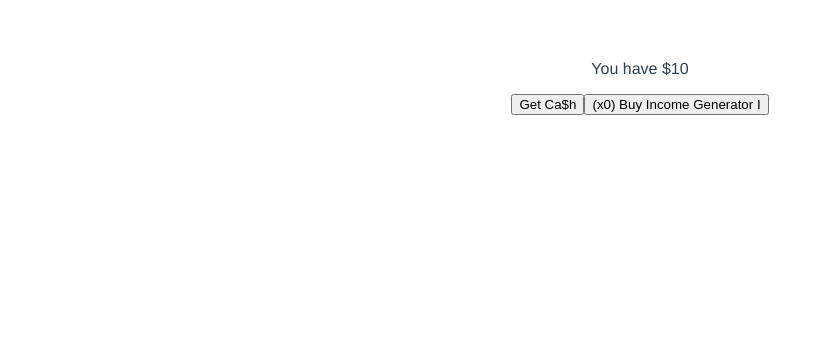
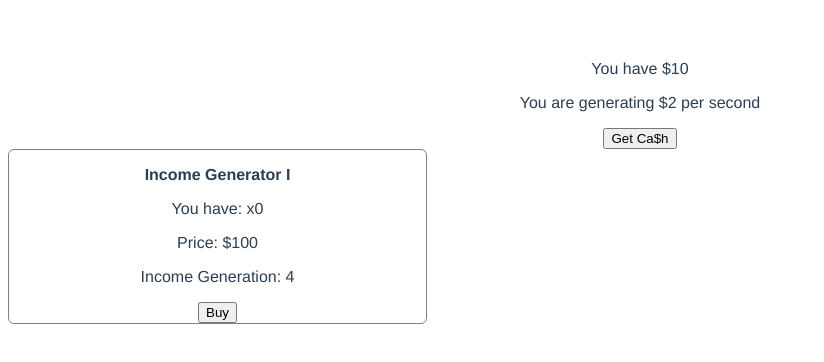
Before and after one commit to victor-am/click-hook, a Vue app: page /#/ in a window 1280 px wide. Shown: the top 362 px of the page, without its empty margins (0-824 px from the left). Built offline with nearby package versions, Linux system fonts and the light colour scheme.

Commit message:
Add variable pricing and better buy buttons

```diff
--- a/src/components/game.vue
+++ b/src/components/game.vue
@@ -1,24 +1,42 @@
 <template>
   <div>
     <p>You have ${{ currency }}</p>
+    <p>You are generating ${{ incomePerSecond }} per second</p>
     <button @click="generateClickIncome">Get Ca$h</button>
 
     <template v-for="item in inventory">
-      <button :key="item.id" @click="buy(item.id)">
-        (x{{ item.quantity }})
-        Buy {{ item.name }}
-      </button>
+      <div :key="item.id" style="border: 1px solid grey; border-radius: 6px; width: 33%;">
+        <p><strong>{{ item.name  }}</strong></p>
+        <p>You have: x{{ item.quantity }}</p>
+        <p>Price: ${{ itemPrice(item) }}</p>
+        <p>Income Generation: {{ fromTickToSecond(item.income) }}</p>
+
+        <button @click="buy(item.id)">Buy</button>
+      </div>
     </template>
   </div>
 </template>
 
 <script>
-  const IncomeInterval = 500
-  const BaseIncome     = 1
-  const ClickIncome    = 1
+  // This is how long it takes for each tick (game's unit of time)
+  const TickInterval = 500
 
+  // This is how much a player earns by default on each tick
+  const BaseIncome = 1
+
+  // This is how much a player earns by one click
+  const ClickIncome = 1
+
+  // This is how much the price of an item goes up based on the number
+  // of the same item owned by the player
+  //
+  // The bigger the number, the less the owned assets of the player
+  // impact on their next buys prices
+  const ItemPriceCoeficient = 4
+
+  // Those are all the items in the game
   const Items = [
-    { id: 1, name: 'Income Generator I', type: 'IncomeGenerator', price: 100, income: 2 }
+    { id: 1, name: 'Income Generator I', type: 'IncomeGenerator', basePrice: 100, income: 2 }
   ]
 
   export default {
@@ -37,11 +55,11 @@
 
     methods: {
       scheduleIncome() {
-        window.setTimeout(this.generateIncome, IncomeInterval)
+        window.setTimeout(this.generateIncome, TickInterval)
       },
 
       generateIncome() {
-        this.currency += this.perTickIncome
+        this.currency += this.incomePerTick
         this.scheduleIncome()
       },
 
@@ -50,11 +68,12 @@
       },
 
       buy(id) {
-        let item = this.findItem(id)
+        let item  = this.findItem(id)
+        let price = this.itemPrice(item)
 
-        if (this.currency >= item.price) {
+        if (this.currency >= price) {
           item.quantity += 1
-          this.currency -= item.price
+          this.currency -= price
         }
       },
 
@@ -64,11 +83,23 @@
 
       itemsWithType(type) {
         return this.inventory.filter((i) => i.type === type)
+      },
+
+      fromTickToSecond(income) {
+        let multiplier = 1000 / TickInterval
+        return income * multiplier
+      },
+
+      itemPrice(item) {
+        let base  = item.basePrice
+        let owned = item.quantity
+
+        return base + ((base / ItemPriceCoeficient) * owned)
       }
     },
 
     computed: {
-      perTickIncome() {
+      incomePerTick() {
         let base       = BaseIncome
         let generators = this.generatorsIncome
         return base + generators
@@ -79,6 +110,10 @@
         let incomes     = generators.map((g) => g.income * g.quantity)
         let incomesSum  = incomes.reduce((x, y) => x + y )
         return incomesSum
+      },
+
+      incomePerSecond() {
+        return this.fromTickToSecond(this.incomePerTick)
       }
     }
   }
```
